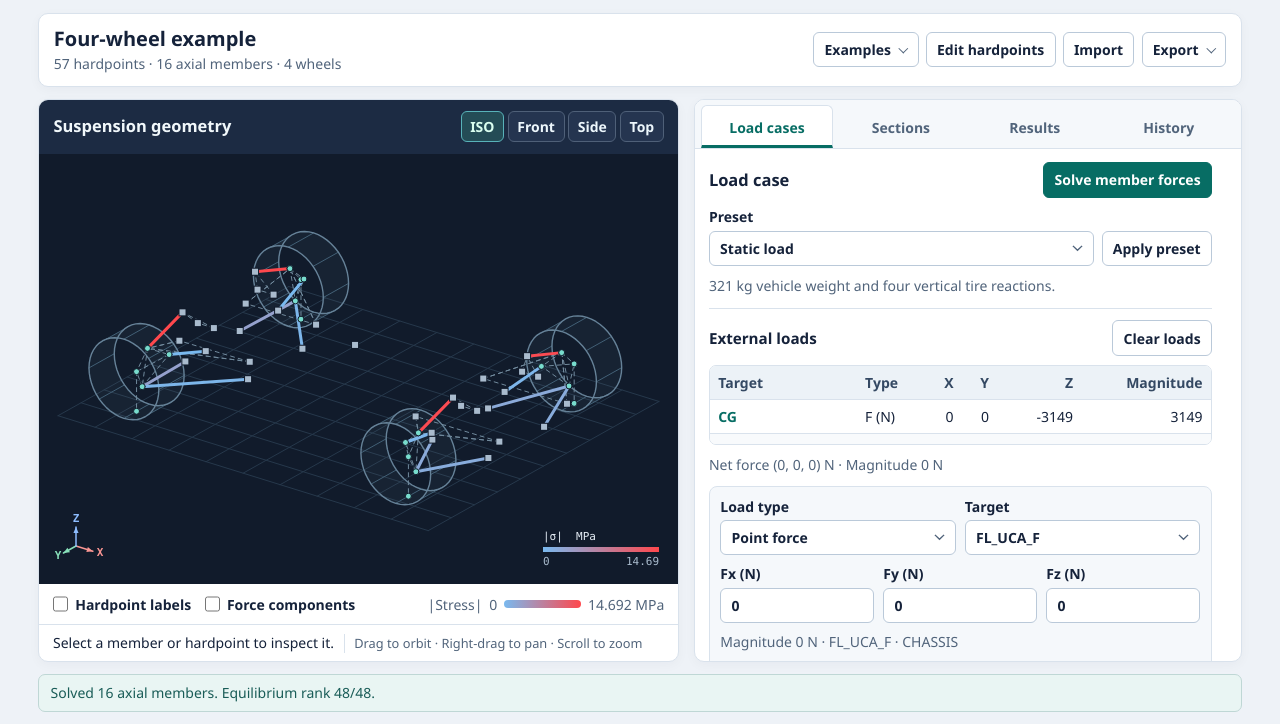
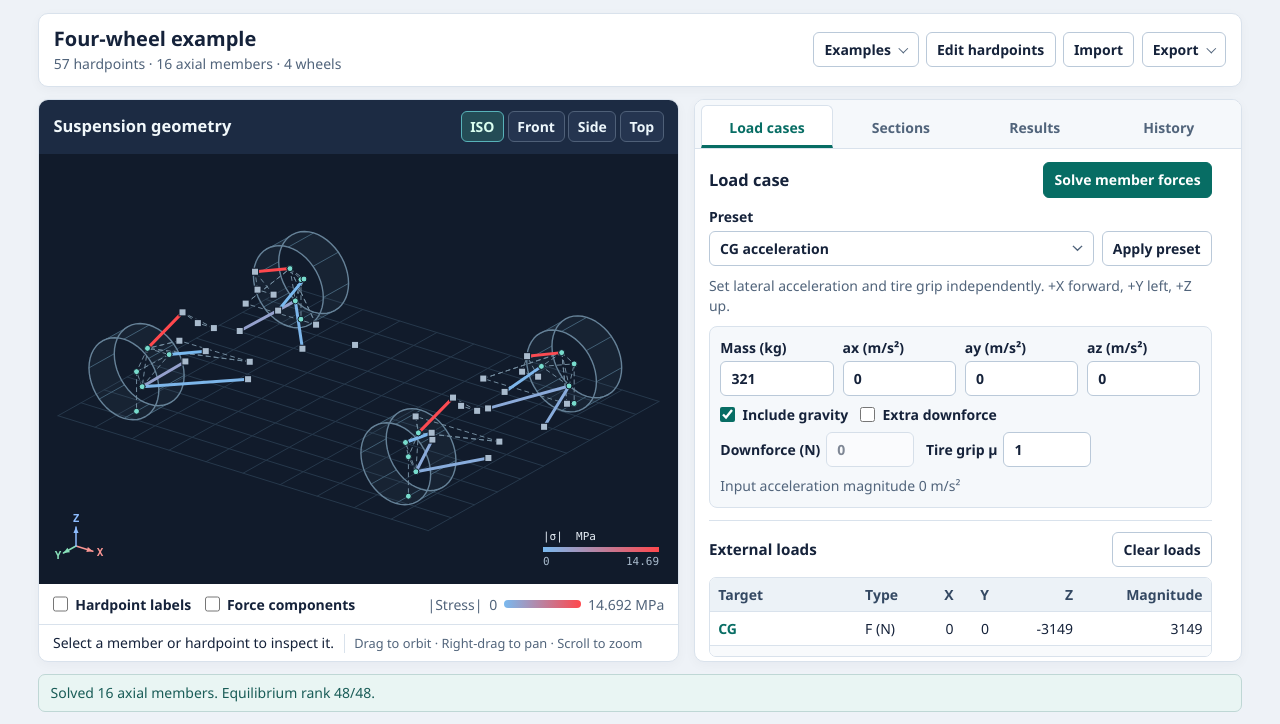
Before and after one commit to DannyHsuC10/Suspension-Statics, a plain HTML site: page web/index.html in a window 1280 px wide. Shown: the part 76-800 px from the top of the page. Drawn offline with Linux system fonts and the light colour scheme.

Commit message:
Use zero acceleration for gravity-only loading

```diff
--- a/web/app.js
+++ b/web/app.js
@@ -1,5 +1,6 @@
 import {
-  accelerationHistory, buildModel, DEFAULT_SECTION, exampleLoads, formatHardpointCsv, GRIP,
+  ACCEL, accelerationHistory, buildModel, DEFAULT_ACCELERATION, DEFAULT_SECTION, DEFAULT_TIRE_MU,
+  exampleLoads, formatHardpointCsv, GRIP, MASS_KG,
   gripAccelerationLimit, historyStatistics, lapHistory, memberResults, parseHardpointCsv, readCsvHeader,
   sectionProperties, solve, tireMuCoefficient,
 } from "./engine.js";
@@ -32,7 +33,6 @@ const state = {
 };
 
 const presetHints = {
-  static: "321 kg vehicle weight and four vertical tire reactions.",
   acceleration: "Set lateral acceleration and tire grip independently. +X forward, +Y left, +Z up.",
   [GRIP]: "Choose combined longitudinal and lateral acceleration within the tire grip limit.",
   bump: "An independent +1,800 N vertical load at the first available tire contact.",
@@ -216,11 +216,17 @@ async function loadExample(name) {
   if (!response.ok) throw new Error("Could not load the example geometry.");
   const { points, memberMounts } = parseHardpointCsv(await response.text());
   const model = buildModel(points, null, memberMounts);
-  const loads = exampleLoads(model, "static");
+  const loads = exampleLoads(model, ACCEL);
   if (revision !== state.revision) return;
   const title = name === "hardpoints.csv" ? "Four-wheel example with dampers" : "Four-wheel example";
   install(model, title, { loads });
-  $("preset").value = "static";
+  $("preset").value = ACCEL;
+  $("mass").value = MASS_KG;
+  for (const [index, axis] of ["ax", "ay", "az"].entries()) $(axis).value = DEFAULT_ACCELERATION[index];
+  $("tire-mu").value = DEFAULT_TIRE_MU;
+  $("gravity").checked = true;
+  $("enable-downforce").checked = false;
+  $("downforce").value = 0;
   renderPreset();
   switchTab("loads");
   solveCurrent(false);
@@ -820,7 +826,7 @@ for (const id of ["preset", "enable-downforce", "downforce", "mass", "gravity",
 }
 $("apply-preset").addEventListener("click", () => perform(() => {
   const name = $("preset").value;
-  const loads = exampleLoads(state.model, name, name === "acceleration" || name === GRIP ? readSettings() : {});
+  const loads = exampleLoads(state.model, name, name === ACCEL || name === GRIP ? readSettings() : {});
   setLoads(loads, "Preset applied. Solve to update the axial member results.");
 }));
 $("solve").addEventListener("click", () => solveCurrent());
--- a/web/data.js
+++ b/web/data.js
@@ -8,12 +8,12 @@ import {
 const FORMAT = 'SuspensionStaticsLab';
 const VERSION = 1;
 const CASE_LABELS = new Map([
-  [STATIC, '靜態負載'], [ACCEL, '重心加速'], [BUMP, '單輪受衝擊'], [GRIP, '摩擦圓工況'],
+  [ACCEL, '重心加速'], [BUMP, '單輪受衝擊'], [GRIP, '摩擦圓工況'],
 ]);
+const LEGACY_STATIC_CASES = new Set([STATIC, '靜態負載', '空力下壓']);
 const CASE_IDS = new Map([
   ...Array.from(CASE_LABELS, ([id, label]) => [label, id]),
   ...Array.from(CASE_LABELS.keys(), (id) => [id, id]),
-  ['空力下壓', STATIC],
 ]);
 const LOAD_COLUMNS = ['target', 'end', 'x', 'y', 'z'];
 const AXES = ['x', 'y', 'z'];
@@ -123,11 +123,12 @@ function nativeProject(data) {
   const model = buildModel(points, topology, mounts);
   const sections = validateSections(model, data.sections);
   const loads = validateLoads(model, data.loads);
-  const caseName = CASE_IDS.get(raw?.case);
+  const legacyStatic = LEGACY_STATIC_CASES.has(raw?.case);
+  const caseName = legacyStatic ? ACCEL : CASE_IDS.get(raw?.case);
   if (!isRecord(raw) || !caseName) throw new Error('The project has an invalid load case.');
   const configuration = validateSettings({
     massKg: raw.mass_kg,
-    accelerationMps2: raw.acceleration_mps2,
+    accelerationMps2: legacyStatic ? DEFAULT_ACCELERATION : raw.acceleration_mps2,
     includeGravity: raw.include_gravity,
     downforceN: raw.downforce_n,
     tireMu: raw.tire_mu,
@@ -207,7 +208,7 @@ function kinematicsProject(data) {
     topology: null,
     loads: [],
     sections: Object.fromEntries(model.rods.map(({ name }) => [name, { ...DEFAULT_SECTION }])),
-    caseName: STATIC,
+    caseName: ACCEL,
     settings: {
       massKg: MASS_KG, accelerationMps2: [...DEFAULT_ACCELERATION], includeGravity: true, downforceN: null,
       tireMu: DEFAULT_TIRE_MU,
--- a/web/engine.js
+++ b/web/engine.js
@@ -6,11 +6,11 @@ export const STATIC = 'static';
 export const ACCEL = 'acceleration';
 export const BUMP = 'bump';
 export const GRIP = 'grip-circle';
-export const CASES = [STATIC, ACCEL, BUMP, GRIP];
+export const CASES = [ACCEL, GRIP, BUMP];
 export const MASS_KG = 321;
 export const GRAVITY = 9.81;
 export const DEFAULT_TIRE_MU = 1.0;
-export const DEFAULT_ACCELERATION = [0.65 * GRAVITY, 0, 0];
+export const DEFAULT_ACCELERATION = [0, 0, 0];
 export const DEFAULT_RISE_S = 1;
 export const DEFAULT_SECTION = { outer_mm: 19, inner_mm: 15, young_gpa: 205 };
 
@@ -777,7 +777,7 @@ export function gripAccelerationLimit(settings = {}) {
 }
 
 export function exampleLoads(model, caseName, settings = {}) {
-  if (!CASES.includes(caseName)) throw new Error('Choose a valid example load case.');
+  if (caseName !== STATIC && !CASES.includes(caseName)) throw new Error('Choose a valid example load case.');
   if (caseName === BUMP) {
     if (!model.wheels.length) throw new Error('The single-wheel bump needs at least one wheel center (WC).');
     return [{ target: model.wheels[0].contact, xyz: [0, 0, 1800], end: '' }];
--- a/web/index.html
+++ b/web/index.html
@@ -96,7 +96,6 @@
           <div class="inline-form">
             <label for="preset">Preset
               <select id="preset">
-                <option value="static">Static load</option>
                 <option value="acceleration">CG acceleration</option>
                 <option value="grip-circle">Grip circle</option>
                 <option value="bump">Single-wheel bump</option>
@@ -104,11 +103,11 @@
             </label>
             <button type="button" id="apply-preset" disabled>Apply preset</button>
           </div>
-          <p class="hint" id="preset-hint">321 kg vehicle weight and four vertical tire reactions.</p>
-          <div id="acceleration-settings" class="subpanel" hidden>
+          <p class="hint" id="preset-hint">Set lateral acceleration and tire grip independently. +X forward, +Y left, +Z up.</p>
+          <div id="acceleration-settings" class="subpanel">
             <div class="input-grid four-inputs">
               <label>Mass (kg)<input id="mass" type="number" min="0" step="any" value="321"></label>
-              <label>ax (m/s²)<input id="ax" type="number" step="any" value="6.3765"></label>
+              <label>ax (m/s²)<input id="ax" type="number" step="any" value="0"></label>
               <label>ay (m/s²)<input id="ay" type="number" step="any" value="0"></label>
               <label>az (m/s²)<input id="az" type="number" step="any" value="0"></label>
             </div>
```
Also changed, not shown: web/method.html (+2 -2 lines).
